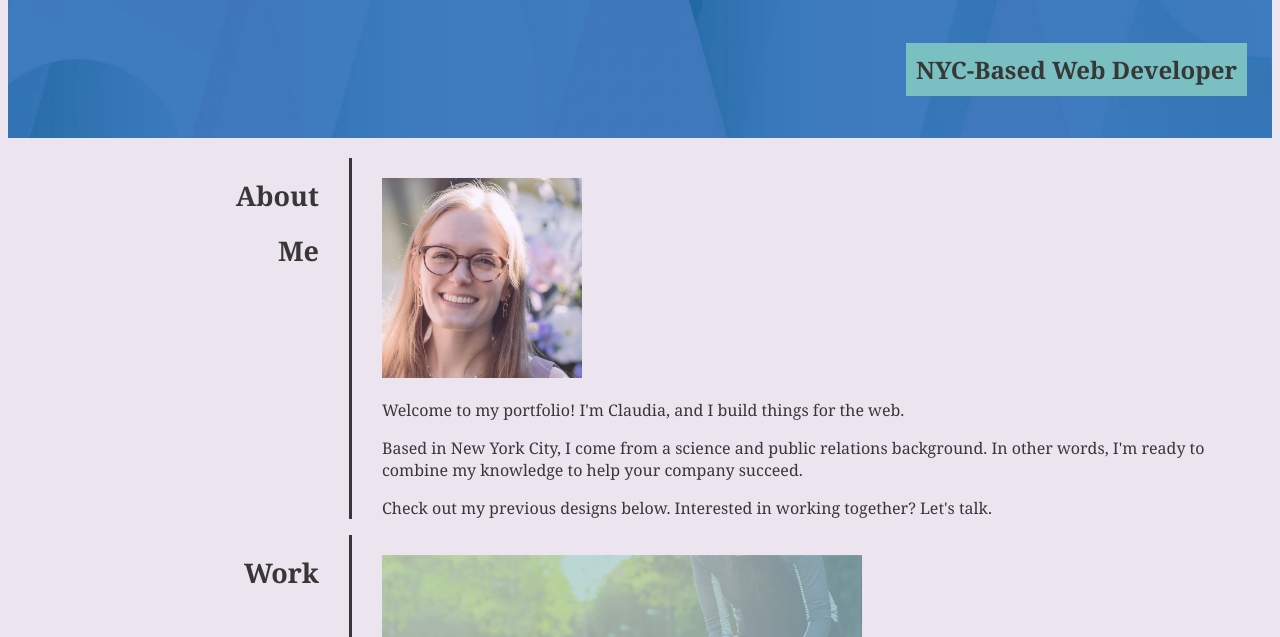
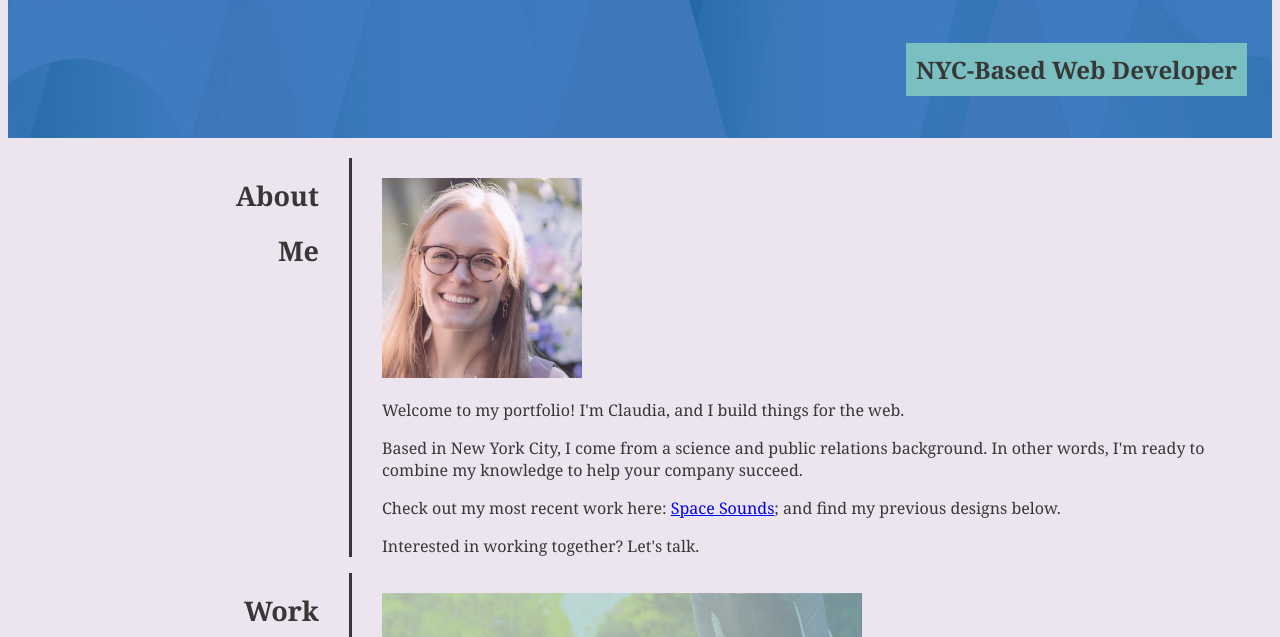
Before and after one commit to ccd330/claudiacodes, a plain HTML site: page index.html in a window 1280 px wide. Shown: the part 99-736 px from the top of the page. Drawn offline with Linux system fonts and the light colour scheme.

Commit message:
add space sounds project

```diff
--- a/index.html
+++ b/index.html
@@ -60,7 +60,10 @@
             Based in New York City, I come from a science and public relations background. In other words, I'm ready to combine my knowledge to help your company succeed.
           </p>
           <p>
-            Check out my previous designs below. Interested in working together? Let's talk.
+            Check out my most recent work here: <a href="https://sarahhart1997.github.io/space-sounds/">Space Sounds</a>; and find my previous designs below.
+          </p>
+          <p>
+            Interested in working together? Let's talk.
           </p>
           </div>
         </div>
```
Also changed, not shown: 2 other files.
